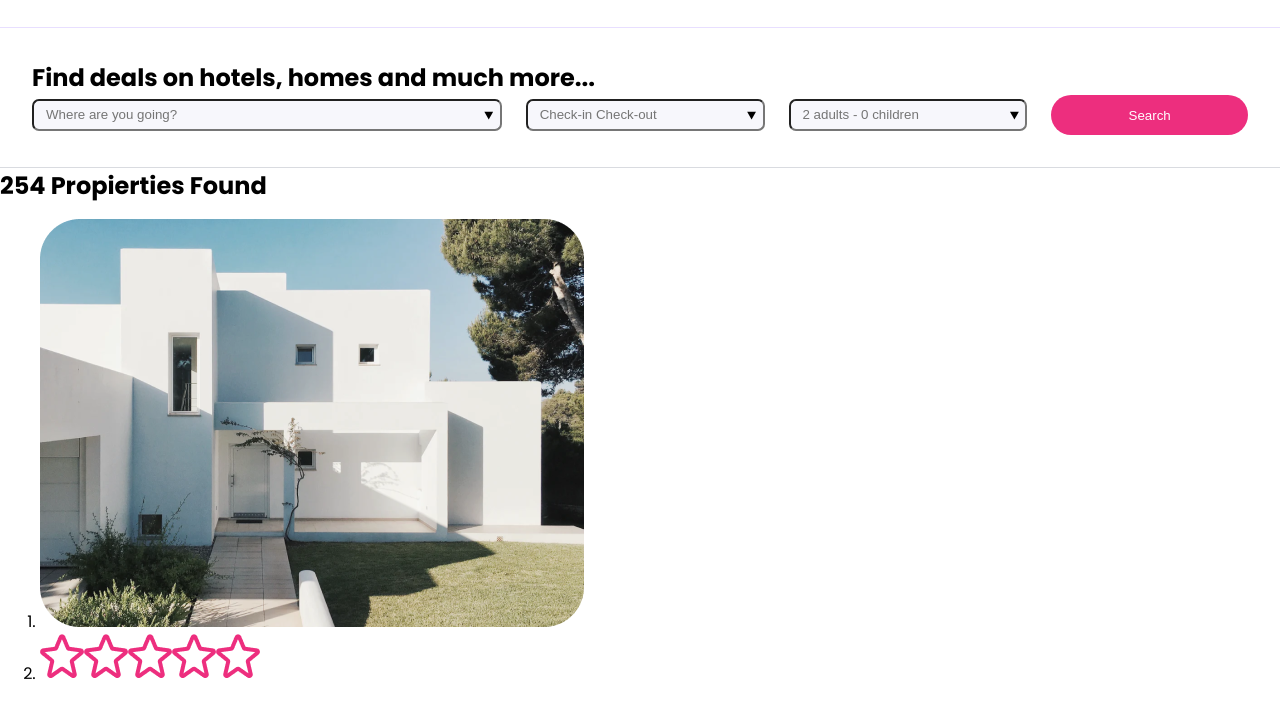
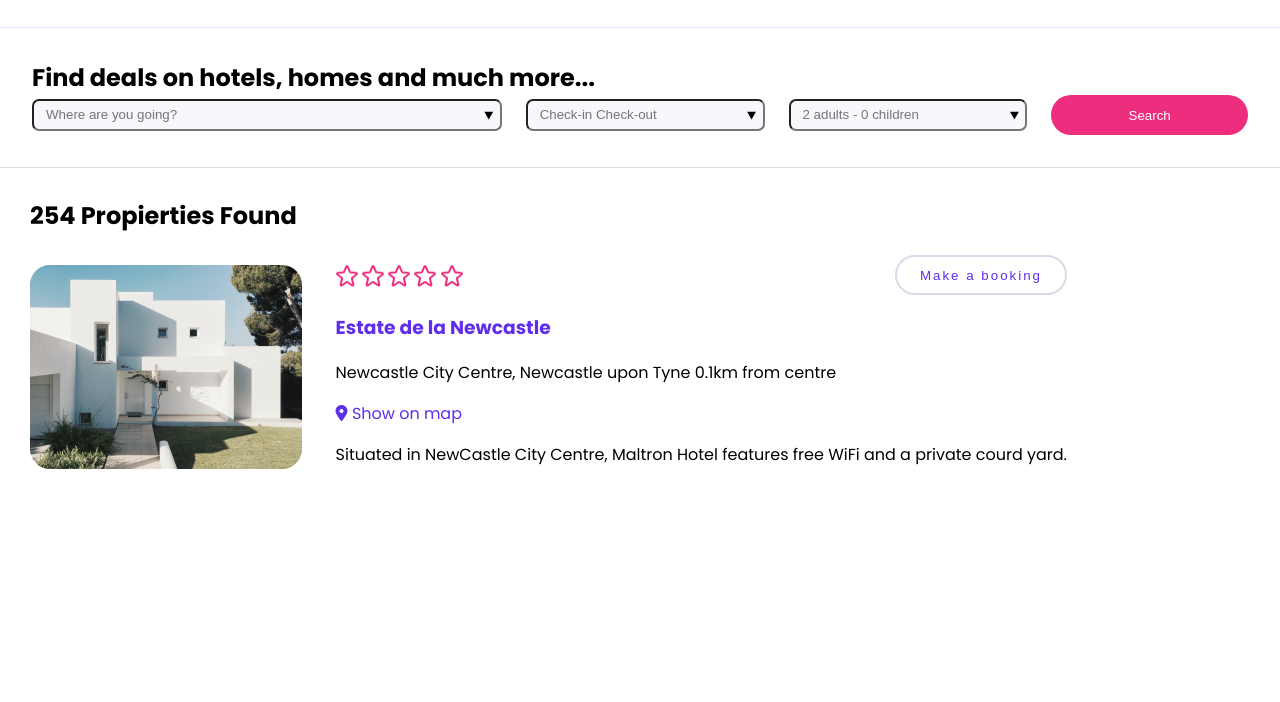
Before and after one commit to dawgun/202207-w1chwe-natalia-gherardi-david-lozano, a website: page index.html in a window 1280 px wide. Shown: the part 81-783 px from the top of the page. Drawn offline with nearby package versions, Linux system fonts and the light colour scheme; files that its build step writes are made by us from their sources.

Commit message:
added scss styles for list-results and added classes for styles

```diff
--- a/index.html
+++ b/index.html
@@ -69,35 +69,49 @@
       </section>
       <main class="search-results">
         <h2 class="search-results__title">254 Propierties Found</h2>
-        <article>
-          <ol>
-            <li><img src="images/house1.png" alt="Modern white house" /></li>
-            <li>
-              <img src="images/star.png" alt="Star puntuacion house" /><img
+        <article class="search-results__list">
+          <section class="search-results__house"">
+            <img
+              class="search-results__house-image"
+              src="images/house1.png"
+              alt="Modern white house"
+            />
+          </section>
+          <section class="search-results__info">
+            <div>
+              <img
+                class="search-results__star"
                 src="images/star.png"
                 alt="Star puntuacion house"
-              /><img src="images/star.png" alt="Star puntuacion house" /><img
+              />
+              <img
+                class="search-results__star"
                 src="images/star.png"
                 alt="Star puntuacion house"
-              /><img src="images/star.png" alt="Star puntuacion house" />
-            </li>
-            <li><h3>Estate de la Newcastle</h3></li>
-            <li>
-              <p>
-                Newcastle City Centre, Newcastle upon Tyne 0.1km from centre
-              </p>
-            </li>
-            <li>
-              <a href="https://goo.gl/maps/i42DZ7gSttSehK8V9">Show on map</a>
-            </li>
-            <li>
-              <p>
-                Situated in NewCastle City Centre, Maltron Hotel features free
-                WiFi and a private courd yard.
-              </p>
-            </li>
-            <li><button type="submit">Make a booking</button></li>
-          </ol>
+              />
+              <img
+                class="search-results__star"
+                src="images/star.png"
+                alt="Star puntuacion house"
+              />
+              <img
+                class="search-results__star"
+                src="images/star.png"
+                alt="Star puntuacion house"
+              />
+              <img
+                class="search-results__star"
+                src="images/star.png"
+                alt="Star puntuacion house"
+              />
+              <h3 class="search-results__house-title">Estate de la Newcastle</h3>
+              <p>Newcastle City Centre, Newcastle upon Tyne 0.1km from centre</p>
+              <i class="fa-solid fa-location-dot"></i>
+              <a class="search-results__link-map" href="https://goo.gl/maps/i42DZ7gSttSehK8V9">Show on map</a>
+              <p>Situated in NewCastle City Centre, Maltron Hotel features free WiFi and a private courd yard.</p>
+              <button class="search-results__button" type="submit">Make a booking</button>
+            </div>
+          </section>
         </article>
       </main>
     </div>
--- a/sass/style.scss
+++ b/sass/style.scss
@@ -13,7 +13,8 @@ h1,
 h2 {
   margin: 0;
 }
-.general-container {
+.general-container > * {
+  padding: main.$main-padding;
 }
 .header {
   display: flex;
@@ -103,3 +104,66 @@ h1 {
     flex: 1;
   }
 }
+
+.search-results {
+  &__title {
+    padding-bottom: 2rem;
+  }
+
+  &__house-image {
+    height: 12.75rem;
+    width: 17rem;
+    margin-right: 2.1rem;
+  }
+
+  &__info {
+    position: relative;
+  }
+
+  &__star {
+    width: 1.375rem;
+    height: 1.375rem;
+  }
+  &__house-title {
+    color: #5f2eea;
+  }
+
+  &__list {
+    display: flex;
+    flex-direction: column;
+  }
+
+  @media (min-width: 700px) {
+    &__list {
+      flex-direction: row;
+    }
+  }
+
+  &__button {
+    color: #5f2eea;
+    background-color: transparent;
+    border-color: #d9dbe9;
+    width: 10.75rem;
+    height: 2.5rem;
+    letter-spacing: 2px;
+    border-radius: 50px;
+    border-style: solid;
+  }
+
+  @media (min-width: 700px) {
+    &__button {
+      position: absolute;
+      right: 0;
+      top: -10px;
+    }
+  }
+
+  &__link-map {
+    color: #5f2eea;
+    text-decoration: none;
+  }
+
+  .fa-location-dot {
+    color: #5f2eea;
+  }
+}
```
